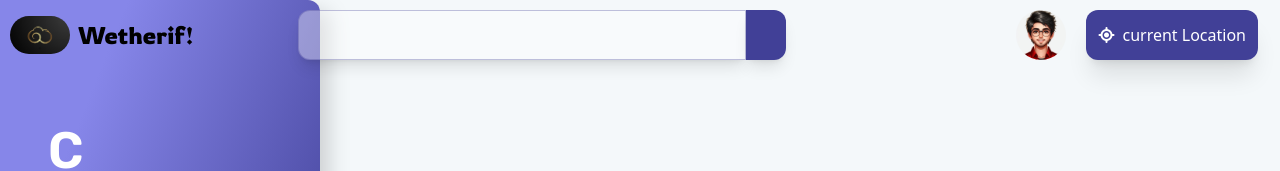
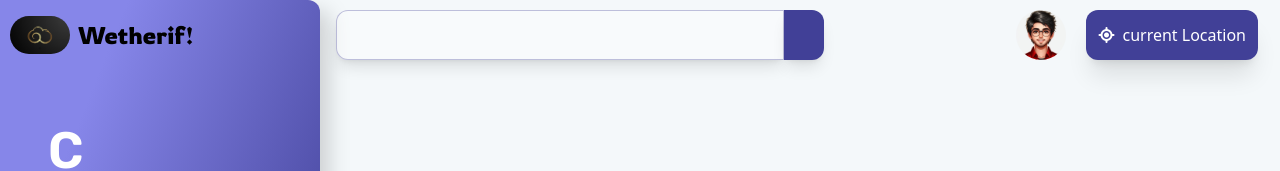
Before and after one commit to krish203na/wetherify, a React (Vite) app: page / in a window 1280 px wide. Shown: the top 171 px of the page. Built offline with nearby package versions, Linux system fonts and the light colour scheme; no server answers; some icons are missing.

Commit message:
Made some design changes

```diff
--- a/src/Components/Navbar.jsx
+++ b/src/Components/Navbar.jsx
@@ -12,7 +12,7 @@ const Navbar = () => {
           Wetherif!
         </h1>
       </div>
-      <div className="flex xl:gap-[18vw]">
+      <div className="flex xl:gap-[15vw]">
         <SearchBar />
         <CurrentLocation />
       </div>
```
